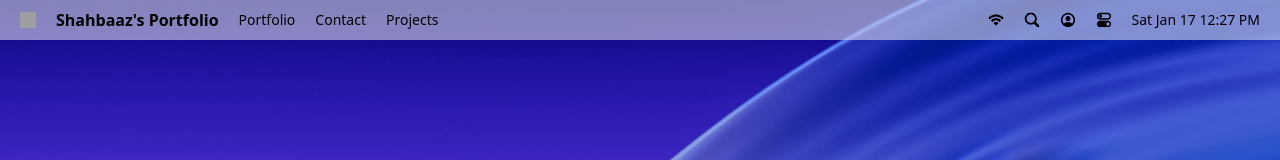
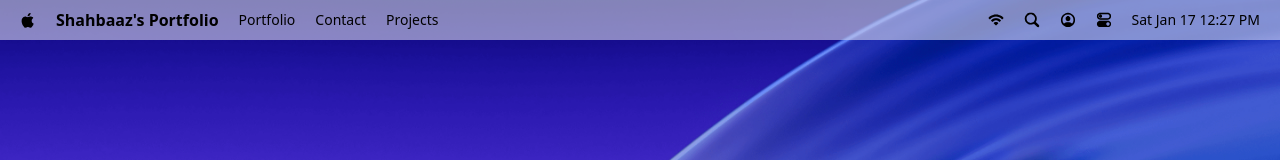
Before and after one commit to ShahbaazX786/personal-portfolio-v2, a Next.js app: page / in a window 1280 px wide. Shown: the top 160 px of the page. Built offline with nearby package versions, Linux system fonts and the light colour scheme; grey boxes are pictures that could not be loaded.

Commit message:
Bug fix: updated logo path.

```diff
--- a/components/layout/Navbar.tsx
+++ b/components/layout/Navbar.tsx
@@ -7,7 +7,7 @@ const Navbar = () => {
     <nav>
       <div>
         <Image
-          src={"/images/logo.svg"}
+          src={"/icons/logo.svg"}
           alt="Apple Logo"
           width={100}
           height={100}
```
